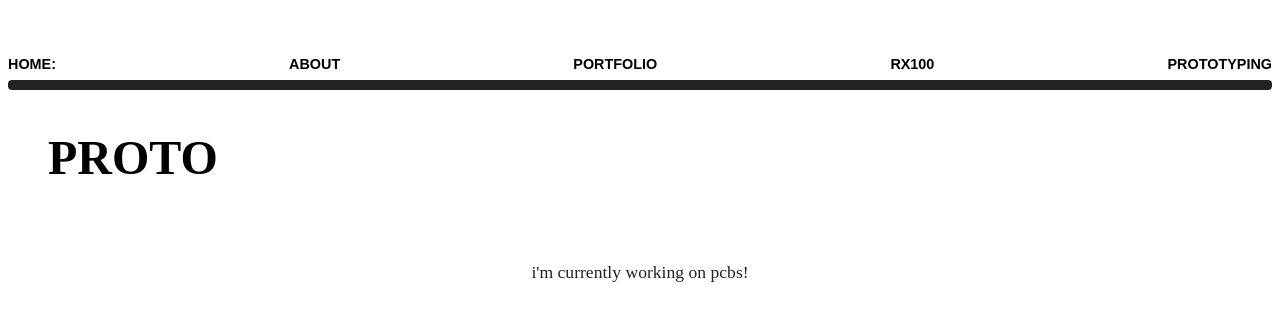
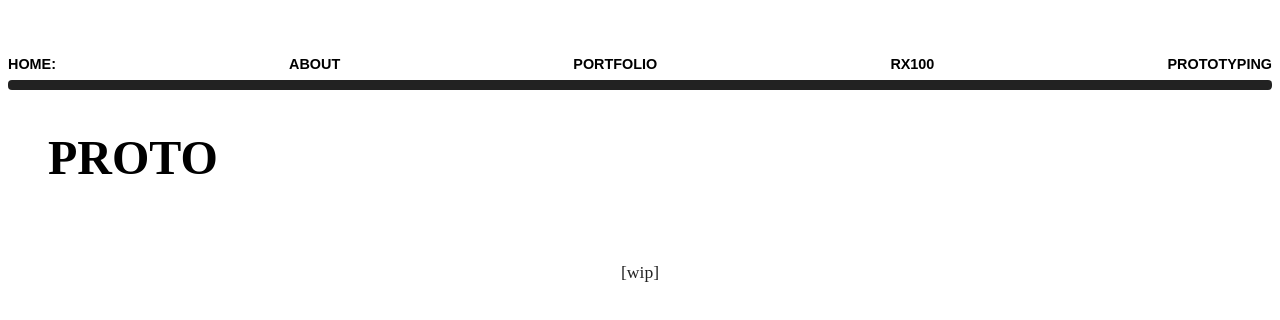
Before and after one commit to vttgao/submarine, a Next.js app: page /proto in a window 1280 px wide. Shown: the top 320 px of the page. Built offline with nearby package versions, Linux system fonts and the light colour scheme.

Commit message:
placeholder for prototyping

```diff
--- a/pages/proto.js
+++ b/pages/proto.js
@@ -34,7 +34,7 @@ export default function About() {
         <h1 className="title">PROTO</h1>
 
         <section className="content">
-          <p>i'm currently working on pcbs!</p>
+          <p>[wip]</p>
         </section>
       </main>
 
```
